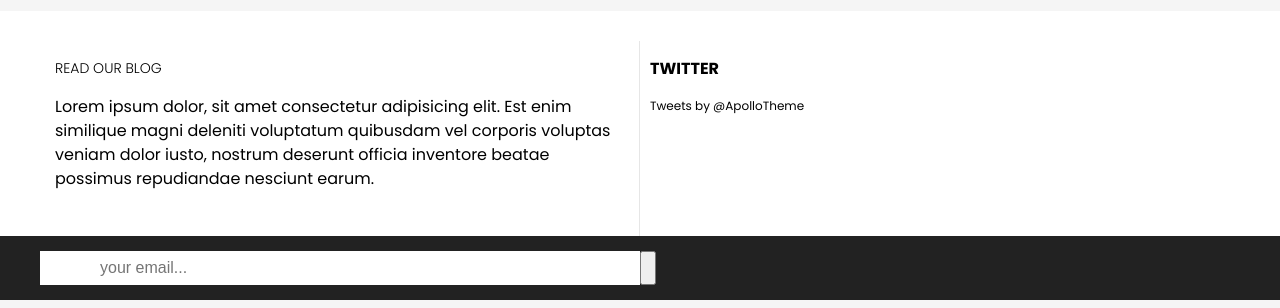
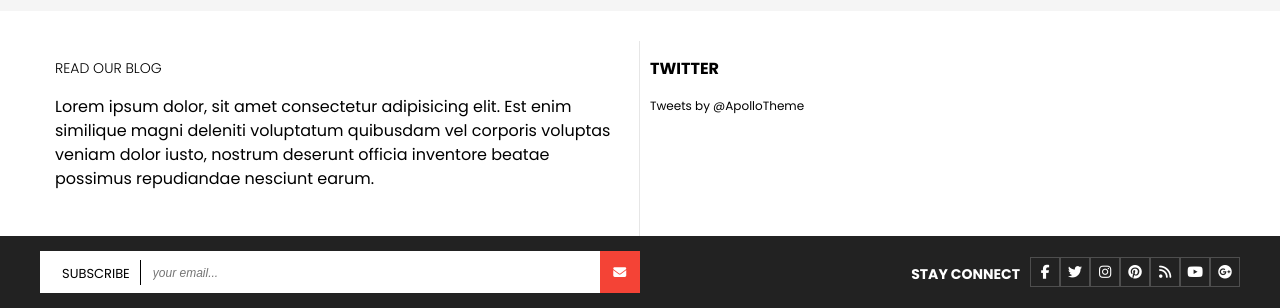
Before and after one commit to Zohrenaeimian/sahand-project, a plain HTML site: page index.html in a window 1280 px wide. Shown: the part 1411-1719 px from the top of the page. Drawn offline with Linux system fonts and the light colour scheme; a web font is replaced by a local one.

Commit message:
Finish newsletter footer

```diff
--- a/css/main.css
+++ b/css/main.css
@@ -321,14 +321,13 @@ header {
   line-height: 64px;
 } */
 
-.caret{
+.caret {
   padding: 0 30px 0 18px;
   font-size: 12px;
   color: #000;
   font-weight: 500;
   line-height: 64px;
 }
-
 
 .header-category ::after {
   content: "\f107";
@@ -337,7 +336,7 @@ header {
   margin-left: 130px;
 }
 
-.caret ::after{
+.caret ::after {
   content: "\f107";
   font-family: FontAwesome;
   position: absolute;
@@ -380,65 +379,145 @@ header {
 
 } */
 
-
 /* .menu-home :hover .dropdown-menu-home{
   visibility: visible;
 } */
 
-footer{
+footer {
   background-color: #fff;
   color: #000;
   margin-top: 30px;
-
 }
 
-.blog{
+.blog {
   width: 50%;
   margin-top: 30px;
-  border-right: 1px solid #e6e6e6 ;
+  border-right: 1px solid #e6e6e6;
   padding-right: 20px;
 }
 
-.blog h3{
+.blog h3 {
   font-size: 14px;
   font-weight: 300;
   padding: 20px 0;
 }
-.blog p{
+.blog p {
   padding-bottom: 45px;
-  line-height:1.5;
+  line-height: 1.5;
 }
 
-.footer-section1{
+.footer-section1 {
   display: flex;
   padding: 0 15px;
 }
-.twitter{
+.twitter {
   margin-top: 30px;
   padding-left: 10px;
 }
 
-.twitter h3{
+.twitter h3 {
   padding: 20px 0;
-
 }
-.twitter a{
+.twitter a {
   font-size: 12px;
 }
 
-#newsletter-footer{
-  background-color:#222;
+#newsletter-footer {
+  background-color: #222;
   color: #fff;
-  padding: 15px 0 ;
+  padding: 15px 0;
+  display: flex;
 }
 
-.email-input input{
-  background-color: #fff;
-  color: #fff;
-  padding: 8px 60px 8px;
+.footer-section2{
+  display: flex;
+}
+
+.email-input {
+  background: #fff;
   width: 50%;
 }
-.email-input form{
+
+.email-input input {
+  width: 100%;
+  border: none;
+  outline: none;
+}
+
+.email-input ::placeholder{
+  font-weight: 300;
+  font-style: italic;
+  font-size: 12px;
+}
+
+.email-input form {
   display: flex;
+  align-items: center;
+  width: 100%;
 
 }
+
+.email-input button {
+  background: #f44336;
+  color: white;
+  border: none;
+  width: 50px;
+  cursor: pointer;
+}
+
+.email-input i {
+  font-size: 13px;
+  line-height: 40px;
+}
+
+.text-subscribe {
+  font-weight: 400;
+  font-size: 13px;
+  color: #000;
+  border-right: 1px solid black;
+  line-height: 28px;
+  height: 25px;
+  margin: 8px 12px;
+  padding: 0 10px;
+}
+
+
+
+.social-block {
+  display: flex;
+  text-align: right;
+  align-items: center;
+  background: #222;
+  justify-content: flex-end;
+  width: 50%;
+}
+
+.social-block h4 {
+  font-size: 14px;
+  color: #fff;
+  padding: 3px 10px 0;
+}
+
+.social-icon {
+  display: flex;
+  list-style: none;
+  padding: 0;
+}
+
+
+.social-icon a {
+  display: flex;
+  justify-content: center;
+  align-items: center;
+  width: 30px;
+  height: 30px;
+  border: 1px solid rgba(255, 255, 255, 0.2);
+  color:#fff;
+  font-size: 14px;
+  transition: 0.3s;
+}
+
+.social-icon a:hover {
+  background: white;
+  color: black;
+}
--- a/index.html
+++ b/index.html
@@ -13,10 +13,13 @@
       href="https://fonts.googleapis.com/css2?family=Poppins:ital,wght@0,100;0,200;0,300;0,400;0,500;0,600;0,700;0,800;0,900;1,100;1,200;1,300;1,400;1,500;1,600;1,700;1,800;1,900&family=Rhodium+Libre&display=swap"
       rel="stylesheet"
     />
-
     <link
       rel="stylesheet"
       href="https://cdnjs.cloudflare.com/ajax/libs/material-design-iconic-font/2.2.0/css/material-design-iconic-font.min.css"
+    />
+    <link
+      rel="stylesheet"
+      href="https://cdnjs.cloudflare.com/ajax/libs/font-awesome/6.5.1/css/all.min.css"
     />
   </head>
   <body>
@@ -740,22 +743,35 @@
               </p>
             </div>
             <div class="twitter">
-              <h3> TWITTER</h3>
+              <h3>TWITTER</h3>
               <a href="">Tweets by @ApolloTheme</a>
-
             </div>
           </div>
         </div>
       </section>
       <section id="newsletter-footer">
         <div class="container">
-          <div class="email-input">
-            <form action="">
-              <input type="email" placeholder="your email..." />
-              <button></button>
-            </form>
-          </div>
-          <div>
+          <div class="footer-section2">
+            <div class="email-input">
+              <form action="">
+                <div class="text-subscribe">SUBSCRIBE</div>
+                <input type="email" placeholder="your email..." />
+                <button>
+                  <i class="fa-solid fa-envelope"></i>
+                </button>
+              </form>
+            </div>
+            <div class="social-block">
+                <h4>STAY CONNECT</h4>
+                <ul class="social-icon">
+                  <li><a href="#"><i class="fa-brands fa-facebook-f"></i></a></li>
+                  <li><a href="#"><i class="fa-brands fa-twitter"></i></a></li>
+                  <li><a href="#"><i class="fa-brands fa-instagram"></i></a></li>
+                  <li><a href="#"><i class="fa-brands fa-pinterest"></i></a></li>
+                  <li><a href="#"><i class="fa-solid fa-rss"></i></a></li>
+                  <li><a href="#"><i class="fa-brands fa-youtube"></i></a></li>
+                  <li><a href="#"><i class="fa-brands fa-google-plus"></i></a></li>
+                </ul>
 
           </div>
         </div>
```
